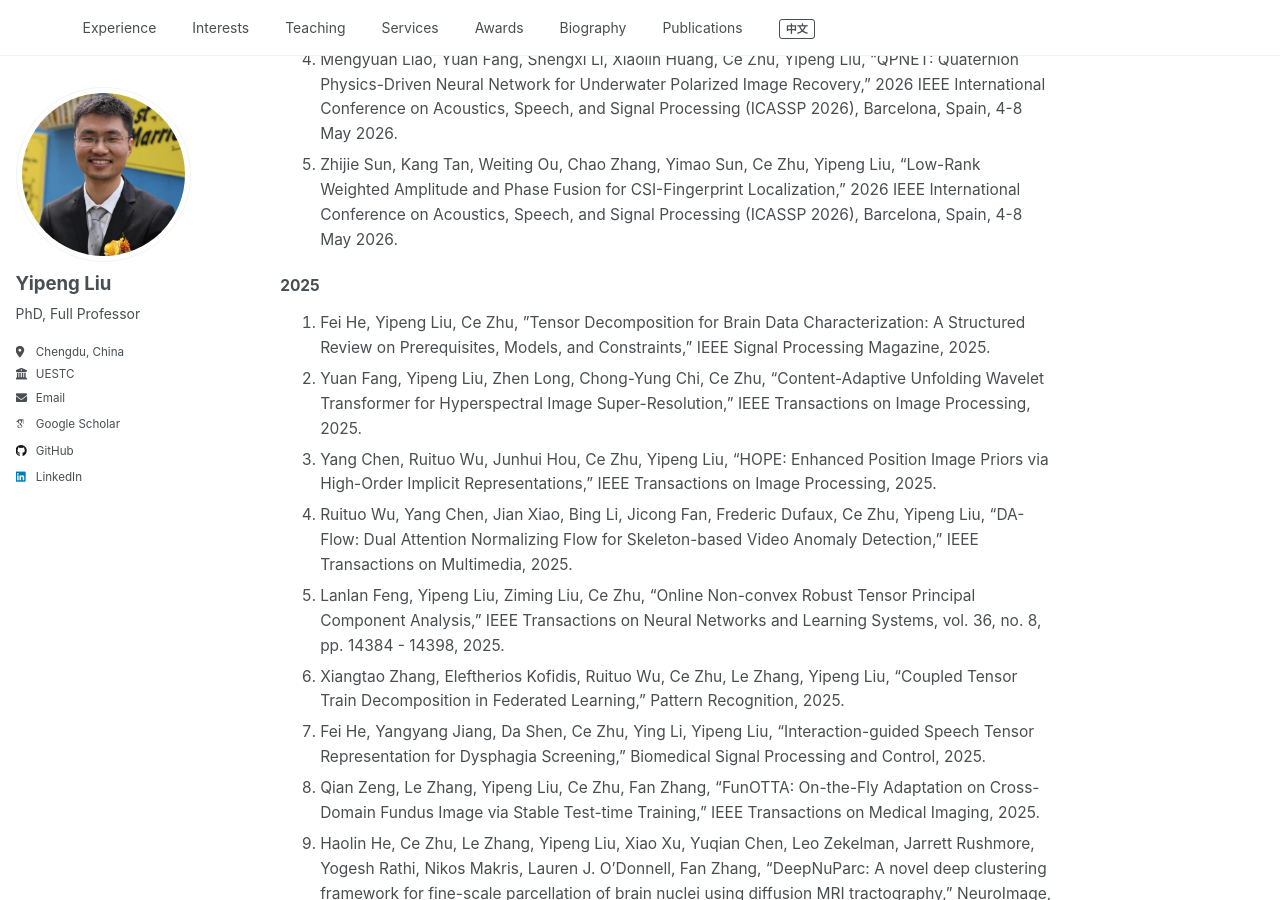
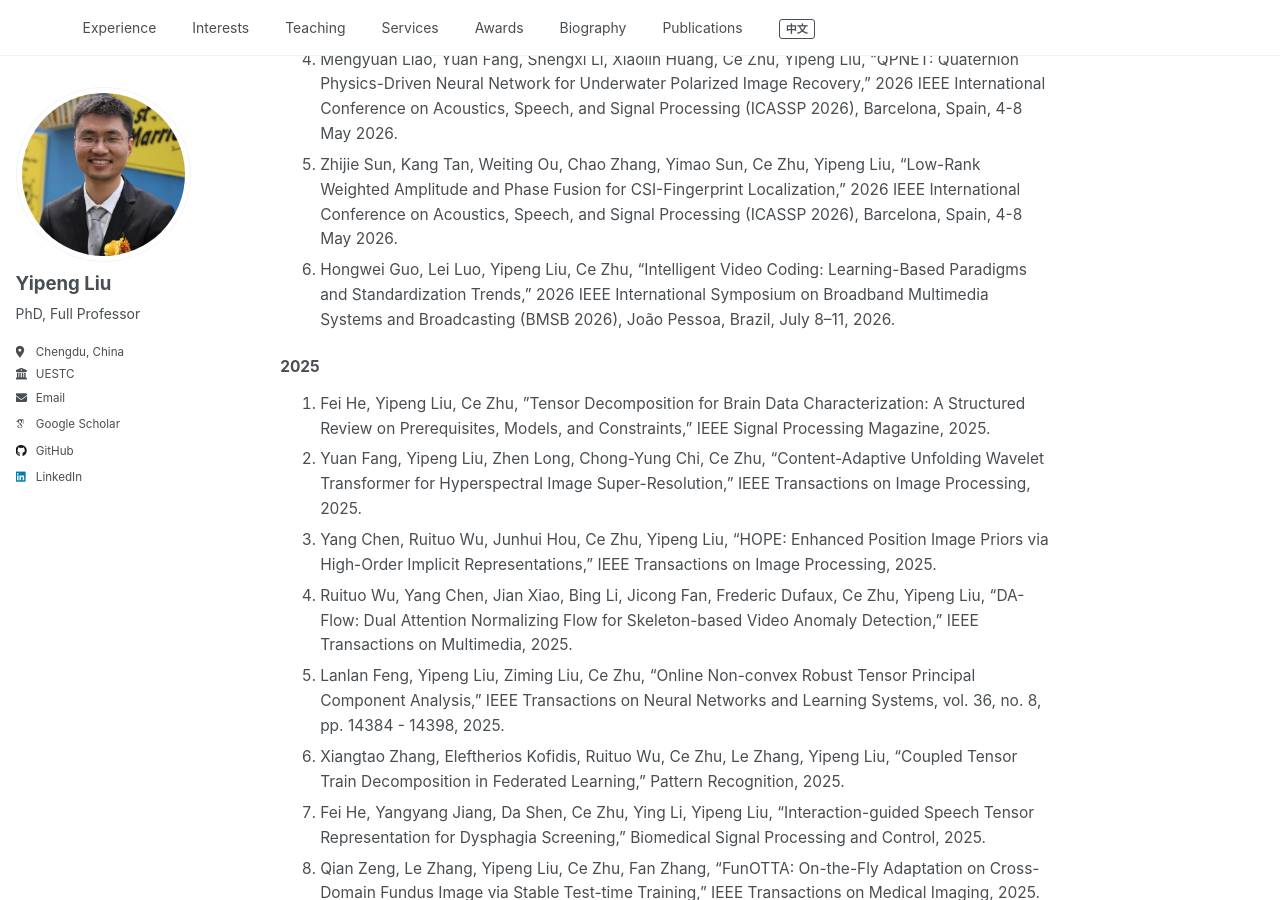
Before and after one commit to yipengliu/yipengliu.github.io, a Jekyll site: the page built from _pages/main-en.md, in a window 1280 px wide and 900 px high, scrolled down 3348 px. Built offline with Jekyll 4.4.1, drawn with Linux system fonts in a browser that asks for light colours; some web fonts are replaced.

Commit message:
Add new publication entry for BMSB 2026

```diff
--- a/_pages/main-en.md
+++ b/_pages/main-en.md
@@ -103,6 +103,7 @@
 3. Nikolay Kalmykov; Razan Dibo; Kaiyu Shen; Xu Zhonghan; Anh Huy Phan; Yipeng Liu; Ivan Oseledets, "T-MLA: A Targeted Multiscale Log--Exponential Attack Framework for Neural Image Compression," Information Sciences, 2026.
 4. Mengyuan Liao, Yuan Fang, Shengxi Li, Xiaolin Huang, Ce Zhu, Yipeng Liu, "QPNET: Quaternion Physics-Driven Neural Network for Underwater Polarized Image Recovery," 2026 IEEE International Conference on Acoustics, Speech, and Signal Processing (ICASSP 2026), Barcelona, Spain, 4-8 May 2026.
 5. Zhijie Sun, Kang Tan, Weiting Ou, Chao Zhang, Yimao Sun, Ce Zhu, Yipeng Liu, "Low-Rank Weighted Amplitude and Phase Fusion for CSI-Fingerprint Localization," 2026 IEEE International Conference on Acoustics, Speech, and Signal Processing (ICASSP 2026), Barcelona, Spain, 4-8 May 2026.
+6. Hongwei Guo, Lei Luo, Yipeng Liu, Ce Zhu, "Intelligent Video Coding: Learning-Based Paradigms and Standardization Trends," 2026 IEEE International Symposium on Broadband Multimedia Systems and Broadcasting (BMSB 2026), João Pessoa, Brazil, July 8–11, 2026.
 
 #### 2025
 
```
